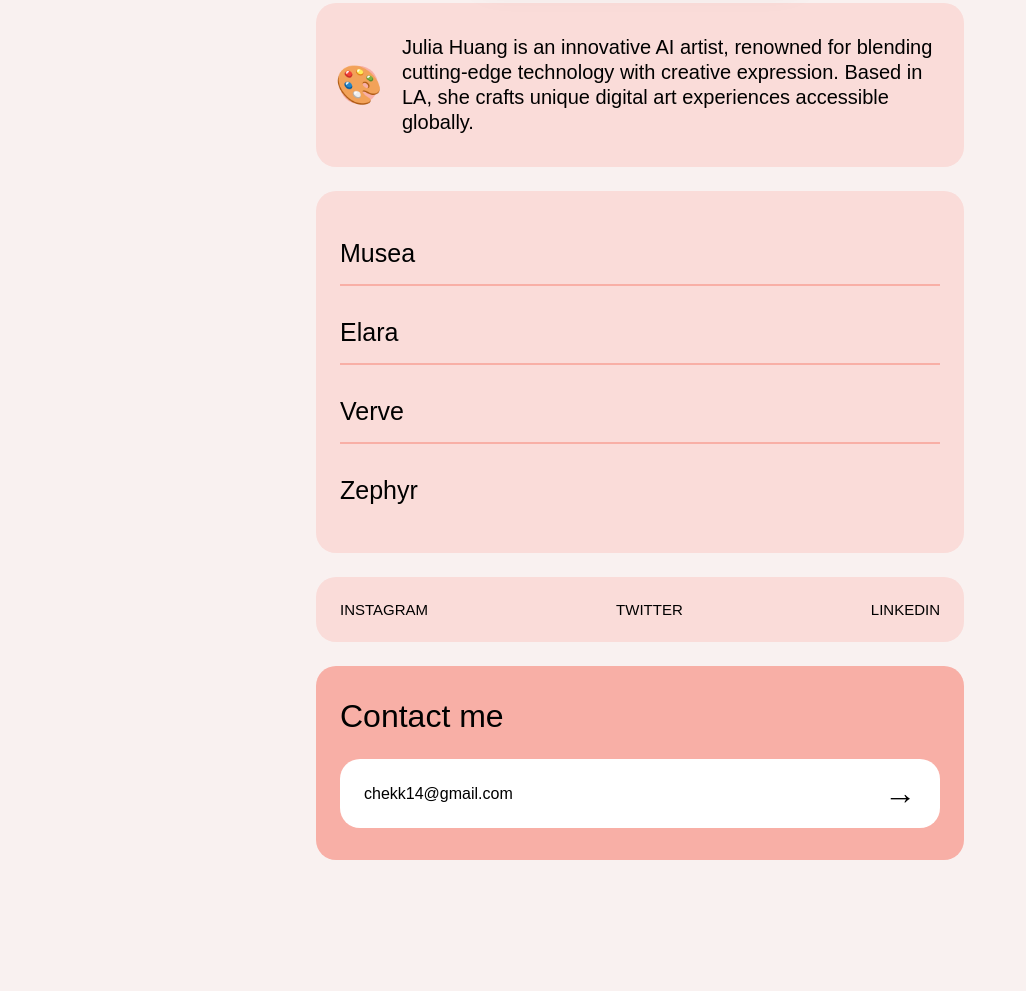
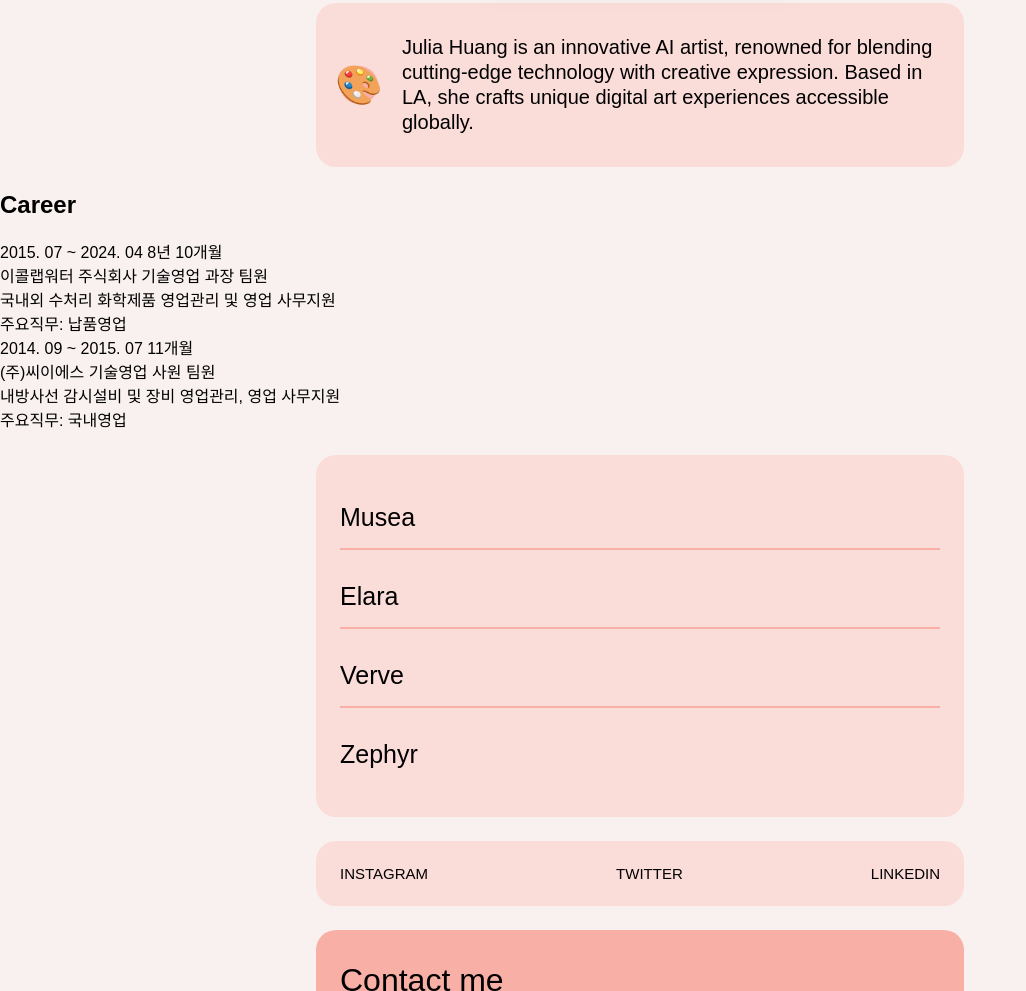
Before and after one commit to Gerutrute/bentolio-portfolio, a plain HTML site: page index.html in a window 1280 px wide. Shown: the part 861-1852 px from the top of the page, without its empty margins (0-1026 px from the left). Before the commit the page ends 1769 px from the top, so only its background shows below. Drawn offline with Linux system fonts and the light colour scheme.

Commit message:
feat: 경력(Career) 섹션 추가 및 디자인 반영

```diff
--- a/index.html
+++ b/index.html
@@ -33,6 +33,21 @@
         Julia Huang is an innovative AI artist, renowned for blending cutting-edge technology with creative expression. Based in LA, she crafts unique digital art experiences accessible globally.
       </div>
     </section>
+    <section class="career" id="career">
+      <h2>Career</h2>
+      <div class="career-item">
+        <div class="career-period">2015. 07 ~ 2024. 04 <span class="career-duration">8년 10개월</span></div>
+        <div class="career-title">이콜랩워터 주식회사 기술영업 과장 팀원</div>
+        <div class="career-desc">국내외 수처리 화학제품 영업관리 및 영업 사무지원</div>
+        <div class="career-role">주요직무: 납품영업</div>
+      </div>
+      <div class="career-item">
+        <div class="career-period">2014. 09 ~ 2015. 07 <span class="career-duration">11개월</span></div>
+        <div class="career-title">(주)씨이에스 기술영업 사원 팀원</div>
+        <div class="career-desc">내방사선 감시설비 및 장비 영업관리, 영업 사무지원</div>
+        <div class="career-role">주요직무: 국내영업</div>
+      </div>
+    </section>
     <section class="work" id="projects">
       <div class="work-item"><span class="work-title">Musea</span></div>
       <div class="work-item"><span class="work-title">Elara</span></div>
```
